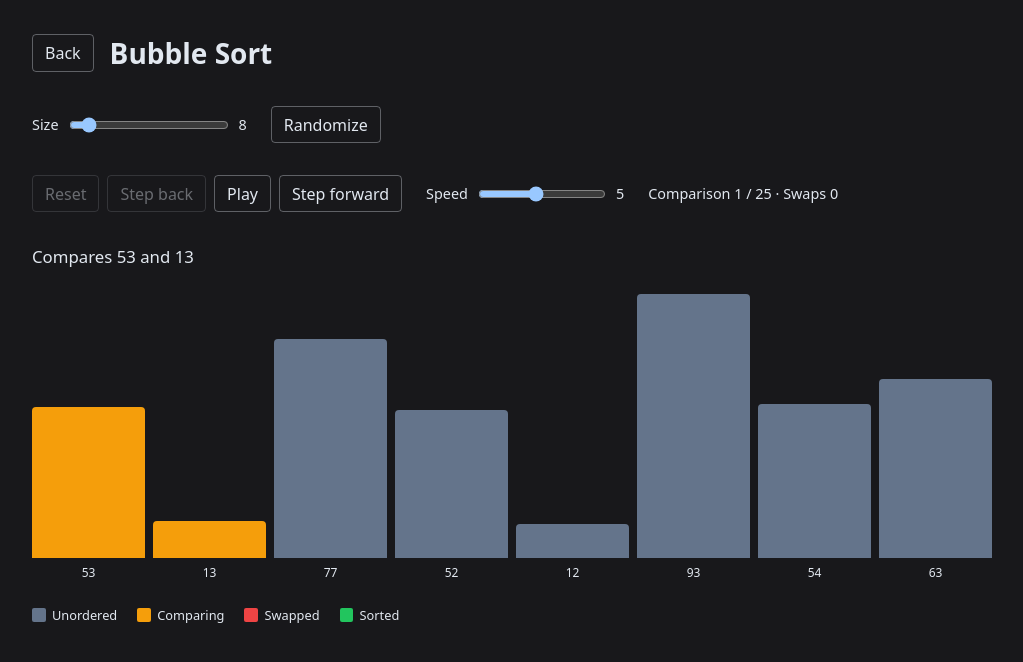
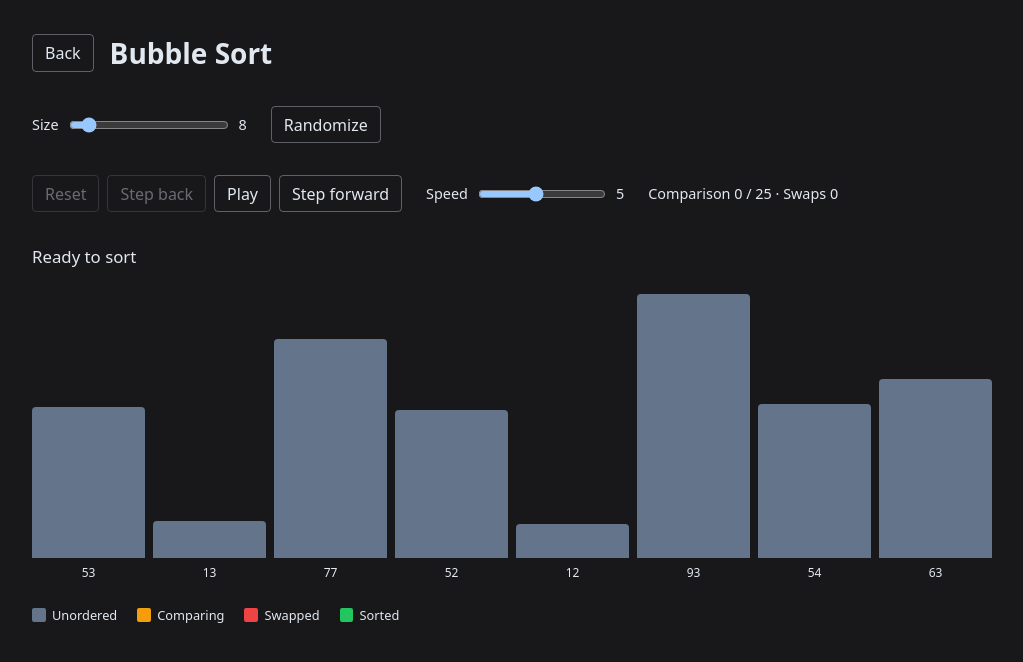
Before and after one commit to nicopowell/informatics-lab, a React (Vite) app: page / in a window 1280 px wide. Both pictures are taken after a click on the button "Explore Bubble Sort". Shown: the top 662 px of the page, without its empty margins (128-1151 px from the left). Built offline with nearby package versions, Linux system fonts and the light colour scheme.

Commit message:
feat: add a ready-to-sort state before the first comparison

```diff
--- a/src/algorithms/bubble-sort/BubbleSortPage.tsx
+++ b/src/algorithms/bubble-sort/BubbleSortPage.tsx
@@ -14,8 +14,8 @@ const INITIAL_SPEED = 5
 const MAX_DELAY = 1000
 
 function describeFrame(frame: BubbleSortFrame): string {
-  if (frame.kind === 'done' || frame.comparing === null) {
-    return 'The array is sorted'
+  if (frame.comparing === null) {
+    return frame.kind === 'done' ? 'The array is sorted' : 'Ready to sort'
   }
 
   const [leftIndex, rightIndex] = frame.comparing
@@ -43,7 +43,17 @@ function BubbleSortPage({ onBack }: BubbleSortPageProps) {
   const [speed, setSpeed] = useState(INITIAL_SPEED)
 
   const steps = useMemo(() => generateBubbleSortSteps(values), [values])
-  const frames = useMemo(() => toVisualFrames(steps), [steps])
+  const frames = useMemo(() => {
+    const readyFrame: BubbleSortFrame = {
+      kind: 'compare',
+      values,
+      comparing: null,
+      sortedFrom: values.length,
+      comparison: 0,
+      swaps: 0,
+    }
+    return [readyFrame, ...toVisualFrames(steps)]
+  }, [steps, values])
   const frame = frames[frameIndex]
   const lastFrameIndex = frames.length - 1
   const totalComparisons = steps[steps.length - 1].comparison
```
